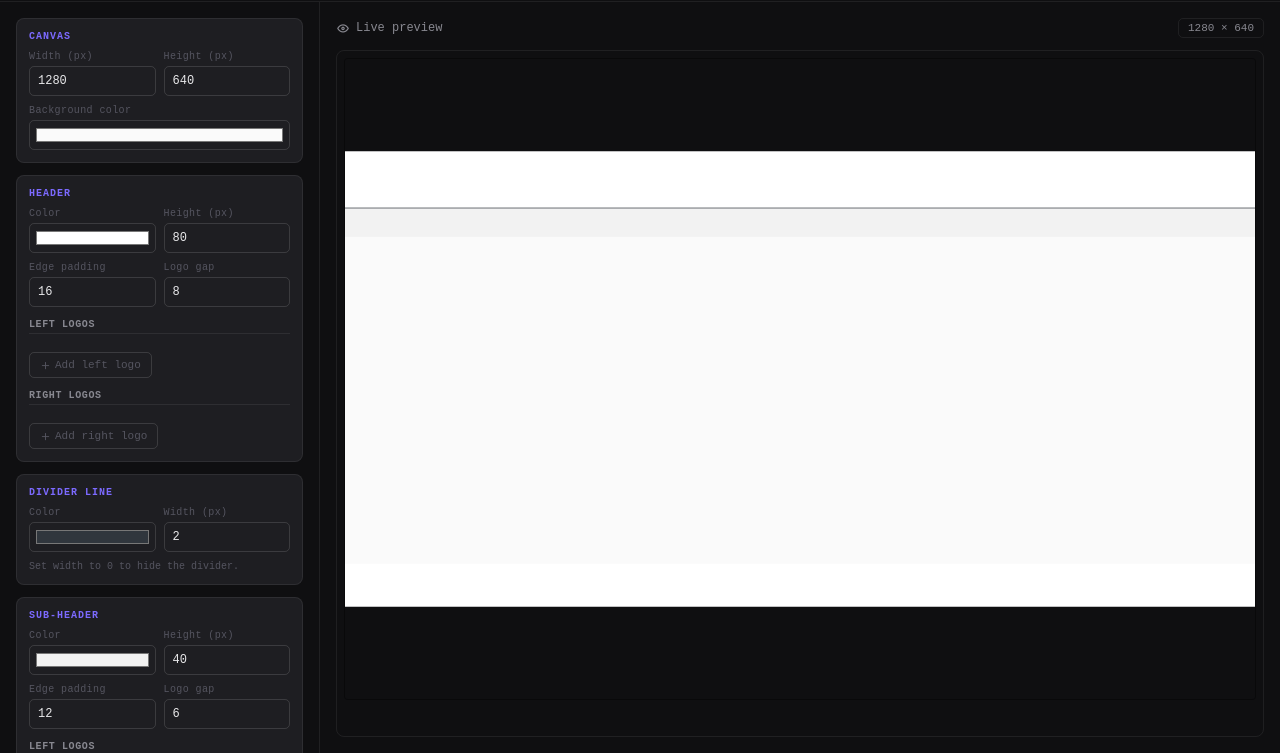
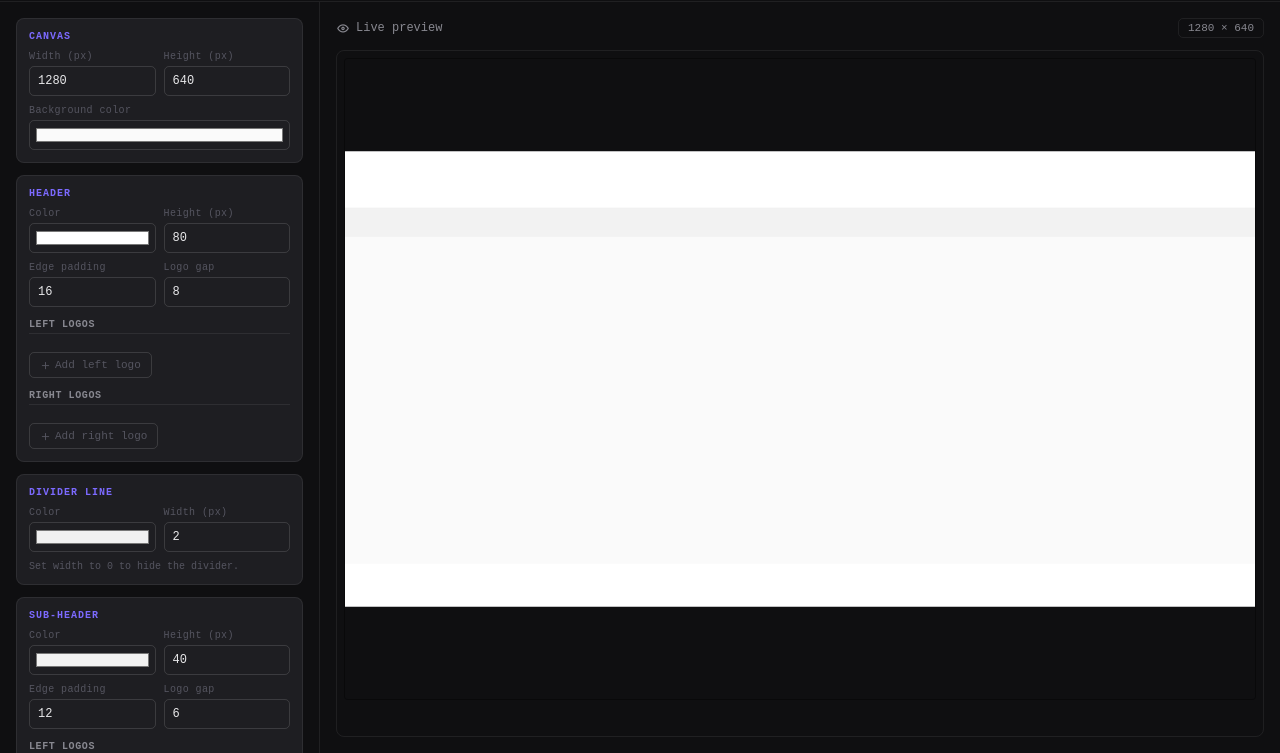
Before and after one commit to Morellonom1con/pbi-background-svg-maker, a plain HTML site: page index.html in a window 1280 px wide. Shown: the part 49-802 px from the top of the page. Drawn offline with Linux system fonts and the light colour scheme.

Commit message:
Update index.html

```diff
--- a/index.html
+++ b/index.html
@@ -330,7 +330,7 @@
   <div class="sec">
     <div class="sec-title">Divider line</div>
     <div class="row2">
-      <div class="field"><label>Color</label><input type="color" id="divc" value="#30363d" oninput="render()"></div>
+      <div class="field"><label>Color</label><input type="color" id="divc" value="#f0f0f0" oninput="render()"></div>
       <div class="field"><label>Width (px)</label><input type="number" id="divw" value="2" min="0" max="40" oninput="render()"></div>
     </div>
     <div class="field" style="font-size:10px;color:var(--text3);">Set width to 0 to hide the divider.</div>
```
